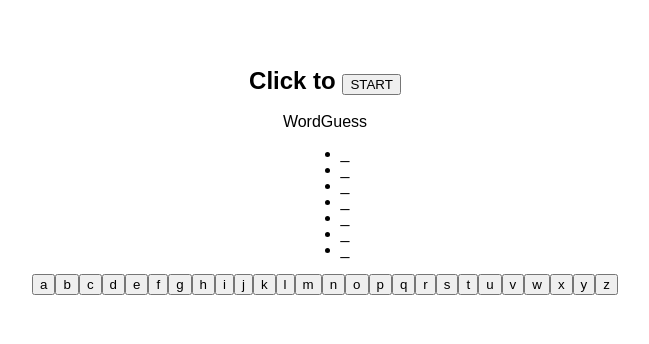
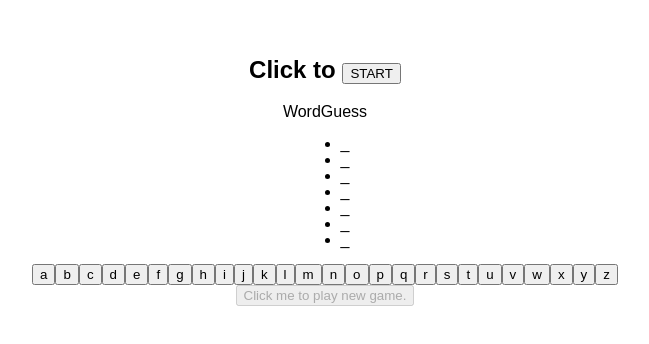
Before and after one commit to 1stNando/useStateSnowman, a React (Vite) app: page / in a window 1280 px wide. Shown: the part 228-572 px from the top of the page, without its empty margins (315-964 px from the left). Built offline with nearby package versions, Linux system fonts and the light colour scheme.

Commit message:
Basic layout finished. Need to adjust CSS.

```diff
--- a/src/App.tsx
+++ b/src/App.tsx
@@ -69,6 +69,12 @@ export function App() {
             </button>
           ))}
         </div>
+
+        <div>
+          <button onClick={() => handleNewGame()} disabled={snowmanImage !== 7}>
+            Click me to play new game.
+          </button>
+        </div>
       </main>
     </div>
   )
```
